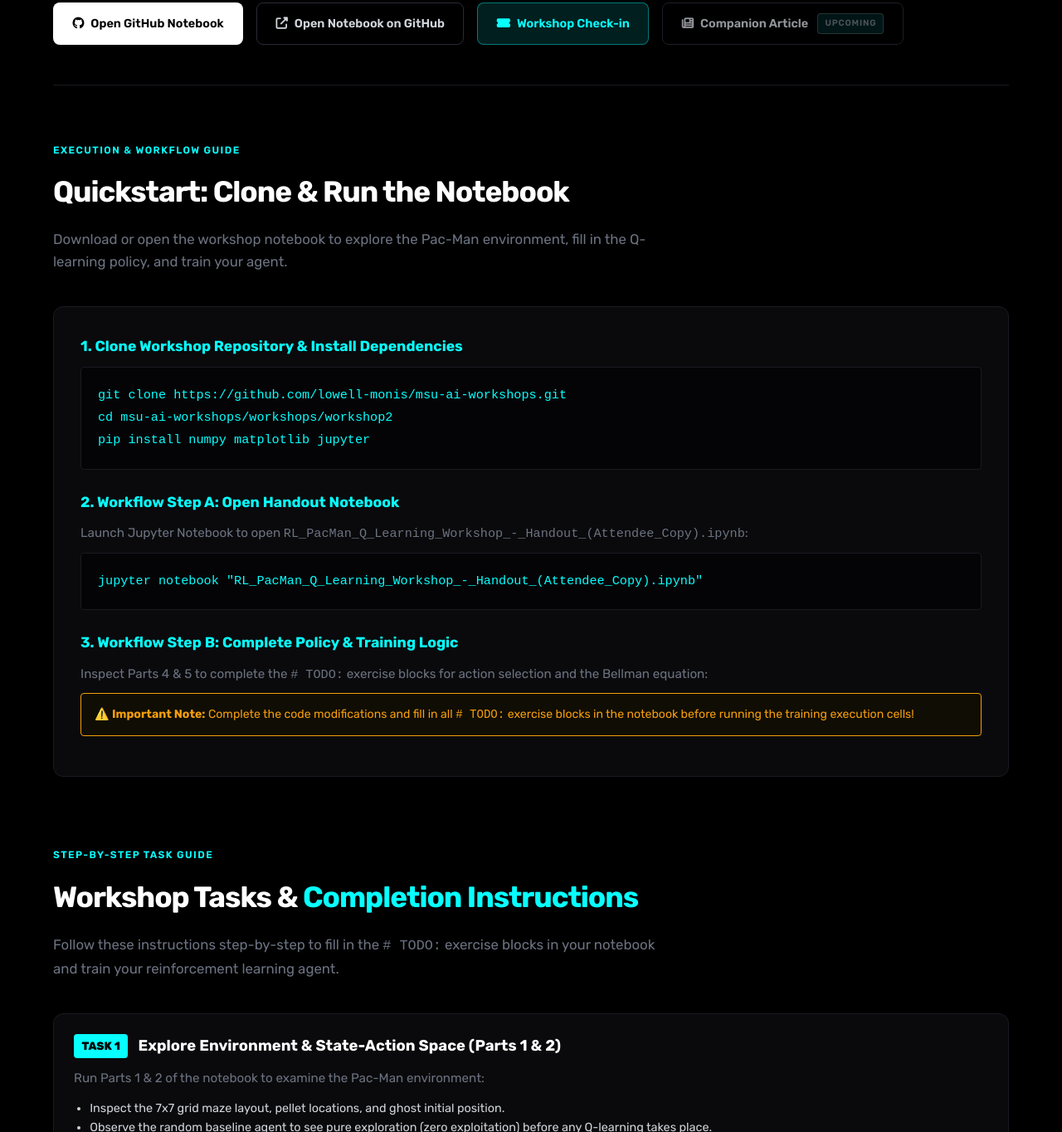
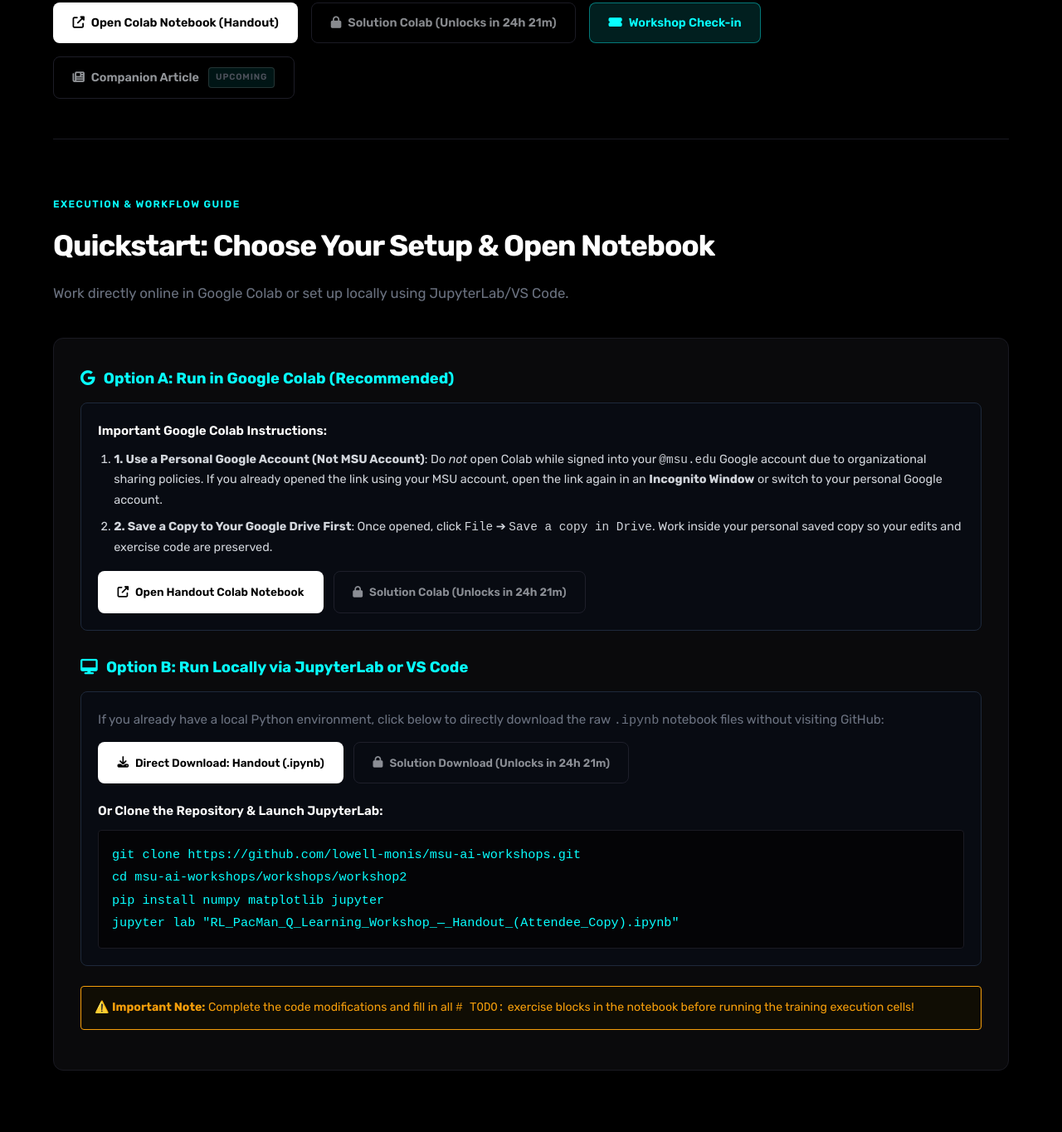
Before and after one commit to lowell-monis/msu-ai-workshops, a plain HTML site: page workshops/workshop2/index.html in a window 1280 px wide. Shown: the part 582-1946 px from the top of the page at 83% size. Drawn offline with Linux system fonts and the light colour scheme.

Commit message:
Add Colab instructions, direct JupyterLab download buttons, and time-locked solution unlock script

```diff
--- a/workshops/workshop2/index.html
+++ b/workshops/workshop2/index.html
@@ -60,11 +60,11 @@
       </p>
 
       <div class="hero-actions">
-        <a href="https://github.com/lowell-monis/msu-ai-workshops/blob/main/workshops/workshop2/RL_PacMan_Q_Learning_Workshop_-_Handout_(Attendee_Copy).ipynb" target="_blank" rel="noopener" class="btn btn-solid">
-          <i class="fab fa-github"></i> Open GitHub Notebook
+        <a href="https://colab.research.google.com/drive/1BlAyk-_vhTV1XiQNZy-zlDDp_f53dVlD?usp=sharing" target="_blank" rel="noopener" class="btn btn-solid">
+          <i class="fas fa-external-link-alt"></i> Open Colab Notebook (Handout)
         </a>
-        <a href="https://github.com/lowell-monis/msu-ai-workshops/blob/main/workshops/workshop2/RL_PacMan_Q_Learning_Workshop_-_Handout_(Attendee_Copy).ipynb" target="_blank" rel="noopener" class="btn btn-ghost">
-          <i class="fas fa-external-link-alt"></i> Open Notebook on GitHub
+        <a id="solution-colab-btn" class="btn btn-ghost" style="opacity:0.65; cursor:not-allowed;" title="Solution unlocks at 7:00 PM">
+          <i class="fas fa-lock"></i> Solution Notebook (Locked)
         </a>
         <a href="https://www.msuaiclub.com/events/df4d51d5-195a-4a8a-bd5e-db9c84133f81" target="_blank" rel="noopener" class="btn btn-accent">
           <i class="fas fa-ticket-alt"></i> Workshop Check-in
@@ -78,27 +78,57 @@
     <!-- Quickstart & Reproduction Guide Section -->
     <section class="section" id="quickstart">
       <span class="section-label">Execution & Workflow Guide</span>
-      <h2 class="section-title">Quickstart: Clone & Run the Notebook</h2>
-      <p class="section-subtitle">Download or open the workshop notebook to explore the Pac-Man environment, fill in the Q-learning policy, and train your agent.</p>
+      <h2 class="section-title">Quickstart: Choose Your Setup & Open Notebook</h2>
+      <p class="section-subtitle">Work directly online in Google Colab or set up locally using JupyterLab/VS Code.</p>
 
       <div class="simulator-workspace" style="padding:2rem;">
         <div style="line-height:1.8; font-size:0.95rem;">
 
-          <h3 style="color:var(--color-primary); font-size:1.1rem; margin-bottom:0.5rem;">1. Clone Workshop Repository & Install Dependencies</h3>
-          <pre style="background:#040406; padding:1.25rem; border-radius:var(--radius-sm); font-family:var(--font-code); color:var(--color-primary); border:1px solid var(--border-color); margin-bottom:1.5rem; overflow-x:auto;">git clone https://github.com/lowell-monis/msu-ai-workshops.git
+          <!-- Option A: Google Colab -->
+          <h3 style="color:var(--color-primary); font-size:1.15rem; margin-bottom:0.75rem;"><i class="fab fa-google" style="margin-right:0.4rem;"></i> Option A: Run in Google Colab (Recommended)</h3>
+          <div style="background:#080b12; border:1px solid #1e293b; padding:1.25rem; border-radius:var(--radius-md); margin-bottom:1.75rem;">
+            <p style="color:var(--text-bright); font-weight:600; margin-bottom:0.5rem;">Important Google Colab Instructions:</p>
+            <ol style="padding-left:1.2rem; color:var(--text-main); font-size:0.9rem; line-height:1.7;">
+              <li style="margin-bottom:0.5rem;">
+                <strong>1. Use a Personal Google Account (Not MSU Account)</strong>: Do <em>not</em> open Colab while signed into your <code>@msu.edu</code> Google account due to organizational sharing policies. If you already opened the link using your MSU account, open the link again in an <strong>Incognito Window</strong> or switch to your personal Google account.
+              </li>
+              <li>
+                <strong>2. Save a Copy to Your Google Drive First</strong>: Once opened, click <code>File</code> ➔ <code>Save a copy in Drive</code>. Work inside your personal saved copy so your edits and exercise code are preserved.
+              </li>
+            </ol>
+            <div style="margin-top:1rem; display:flex; gap:0.75rem; flex-wrap:wrap;">
+              <a href="https://colab.research.google.com/drive/1BlAyk-_vhTV1XiQNZy-zlDDp_f53dVlD?usp=sharing" target="_blank" rel="noopener" class="btn btn-solid" style="font-size:0.85rem;">
+                <i class="fas fa-external-link-alt"></i> Open Handout Colab Notebook
+              </a>
+              <a id="solution-colab-quickstart-btn" class="btn btn-ghost" style="opacity:0.65; cursor:not-allowed; font-size:0.85rem;" title="Solution unlocks at 7:00 PM">
+                <i class="fas fa-lock"></i> Solution Colab Notebook (Locked)
+              </a>
+            </div>
+          </div>
+
+          <!-- Option B: Local JupyterLab / VS Code -->
+          <h3 style="color:var(--color-primary); font-size:1.15rem; margin-bottom:0.75rem;"><i class="fas fa-desktop" style="margin-right:0.4rem;"></i> Option B: Run Locally via JupyterLab or VS Code</h3>
+          <div style="background:#080b12; border:1px solid #1e293b; padding:1.25rem; border-radius:var(--radius-md); margin-bottom:1.5rem;">
+            <p style="color:var(--text-muted); margin-bottom:0.75rem;">
+              If you already have a local Python environment, click below to directly download the raw <code>.ipynb</code> notebook files without visiting GitHub:
+            </p>
+            <div style="display:flex; gap:0.75rem; flex-wrap:wrap; margin-bottom:1.25rem;">
+              <a href="https://raw.githubusercontent.com/lowell-monis/msu-ai-workshops/main/workshops/workshop2/RL_PacMan_Q_Learning_Workshop_%E2%80%94_Handout_(Attendee_Copy).ipynb" download class="btn btn-solid" style="font-size:0.85rem;">
+                <i class="fas fa-download"></i> Direct Download: Handout (.ipynb)
+              </a>
+              <a id="solution-raw-btn" class="btn btn-ghost" style="opacity:0.65; cursor:not-allowed; font-size:0.85rem;" title="Solution unlocks at 7:00 PM">
+                <i class="fas fa-lock"></i> Direct Download: Solution (.ipynb)
+              </a>
+            </div>
+
+            <p style="color:var(--text-bright); font-weight:600; margin-bottom:0.5rem;">Or Clone the Repository & Launch JupyterLab:</p>
+            <pre style="background:#040406; padding:1rem; border-radius:var(--radius-sm); font-family:var(--font-code); color:var(--color-primary); border:1px solid var(--border-color); overflow-x:auto;">git clone https://github.com/lowell-monis/msu-ai-workshops.git
 cd msu-ai-workshops/workshops/workshop2
-pip install numpy matplotlib jupyter</pre>
+pip install numpy matplotlib jupyter
+jupyter lab "RL_PacMan_Q_Learning_Workshop_—_Handout_(Attendee_Copy).ipynb"</pre>
+          </div>
 
-          <h3 style="color:var(--color-primary); font-size:1.1rem; margin-bottom:0.5rem;">2. Workflow Step A: Open Handout Notebook</h3>
-          <p style="color:var(--text-muted); margin-bottom:0.5rem;">
-            Launch Jupyter Notebook to open <code>RL_PacMan_Q_Learning_Workshop_-_Handout_(Attendee_Copy).ipynb</code>:
-          </p>
-          <pre style="background:#040406; padding:1.25rem; border-radius:var(--radius-sm); font-family:var(--font-code); color:var(--color-primary); border:1px solid var(--border-color); margin-bottom:1.5rem; overflow-x:auto;">jupyter notebook "RL_PacMan_Q_Learning_Workshop_-_Handout_(Attendee_Copy).ipynb"</pre>
-
-          <h3 style="color:var(--color-primary); font-size:1.1rem; margin-bottom:0.5rem;">3. Workflow Step B: Complete Policy & Training Logic</h3>
-          <p style="color:var(--text-muted); margin-bottom:0.5rem;">
-            Inspect Parts 4 & 5 to complete the <code># TODO:</code> exercise blocks for action selection and the Bellman equation:
-          </p>
+          <!-- Note alert box -->
           <div style="background:#100d04; border:1px solid #f59e0b; padding:0.75rem 1rem; border-radius:var(--radius-sm); margin-bottom:1rem; font-size:0.88rem; color:#f59e0b;">
             ⚠️ <strong>Important Note:</strong> Complete the code modifications and fill in all <code># TODO:</code> exercise blocks in the notebook before running the training execution cells!
           </div>
@@ -278,5 +308,79 @@ q_table[state][action] += ALPHA * (target - q_table[state][action])</pre>
 
   <!-- Application JS -->
   <script src="../../app.js"></script>
+
+  <!-- Auto Time-Lock Script for Solution Release -->
+  <script>
+    (function initSolutionTimeLock() {
+      // Set solution release timestamp (September 28, 2026 @ 7:00 PM EDT)
+      const UNLOCK_TIMESTAMP = new Date('2026-09-28T19:00:00-04:00').getTime();
+      const COLAB_SOLUTION_URL = 'https://colab.research.google.com/drive/1egEbo0eZeZSDdandc3P8Ou-MHyuVZZEX?usp=sharing';
+      const RAW_SOLUTION_URL = 'https://raw.githubusercontent.com/lowell-monis/msu-ai-workshops/main/workshops/workshop2/RL_PacMan_Q_Learning_Workshop_%E2%80%94_Fully_Worked_Solution.ipynb';
+
+      function updateLockState() {
+        const now = Date.now();
+        const heroBtn = document.getElementById('solution-colab-btn');
+        const colabQuickBtn = document.getElementById('solution-colab-quickstart-btn');
+        const rawBtn = document.getElementById('solution-raw-btn');
+
+        if (now >= UNLOCK_TIMESTAMP) {
+          // Unlocked state
+          if (heroBtn) {
+            heroBtn.href = COLAB_SOLUTION_URL;
+            heroBtn.target = '_blank';
+            heroBtn.rel = 'noopener';
+            heroBtn.classList.remove('btn-ghost');
+            heroBtn.classList.add('btn-solid');
+            heroBtn.style.opacity = '1';
+            heroBtn.style.cursor = 'pointer';
+            heroBtn.innerHTML = '<i class="fas fa-key" style="color:#f59e0b;"></i> Open Solution Colab';
+            heroBtn.title = 'Solution unlocked!';
+          }
+
+          if (colabQuickBtn) {
+            colabQuickBtn.href = COLAB_SOLUTION_URL;
+            colabQuickBtn.target = '_blank';
+            colabQuickBtn.rel = 'noopener';
+            colabQuickBtn.classList.remove('btn-ghost');
+            colabQuickBtn.classList.add('btn-solid');
+            colabQuickBtn.style.opacity = '1';
+            colabQuickBtn.style.cursor = 'pointer';
+            colabQuickBtn.innerHTML = '<i class="fas fa-key" style="color:#f59e0b;"></i> Open Solution Colab';
+            colabQuickBtn.title = 'Solution unlocked!';
+          }
+
+          if (rawBtn) {
+            rawBtn.href = RAW_SOLUTION_URL;
+            rawBtn.download = '';
+            rawBtn.classList.remove('btn-ghost');
+            rawBtn.classList.add('btn-solid');
+            rawBtn.style.opacity = '1';
+            rawBtn.style.cursor = 'pointer';
+            rawBtn.innerHTML = '<i class="fas fa-download"></i> Direct Download: Solution (.ipynb)';
+            rawBtn.title = 'Solution unlocked!';
+          }
+        } else {
+          // Locked countdown state
+          const diffMs = UNLOCK_TIMESTAMP - now;
+          const hours = Math.floor(diffMs / (1000 * 60 * 60));
+          const mins = Math.floor((diffMs % (1000 * 60 * 60)) / (1000 * 60));
+          const timeText = hours > 0 ? `${hours}h ${mins}m` : `${mins}m`;
+
+          if (heroBtn) {
+            heroBtn.innerHTML = `<i class="fas fa-lock"></i> Solution Colab (Unlocks in ${timeText})`;
+          }
+          if (colabQuickBtn) {
+            colabQuickBtn.innerHTML = `<i class="fas fa-lock"></i> Solution Colab (Unlocks in ${timeText})`;
+          }
+          if (rawBtn) {
+            rawBtn.innerHTML = `<i class="fas fa-lock"></i> Solution Download (Unlocks in ${timeText})`;
+          }
+        }
+      }
+
+      updateLockState();
+      setInterval(updateLockState, 30000);
+    })();
+  </script>
 </body>
 </html>
```
